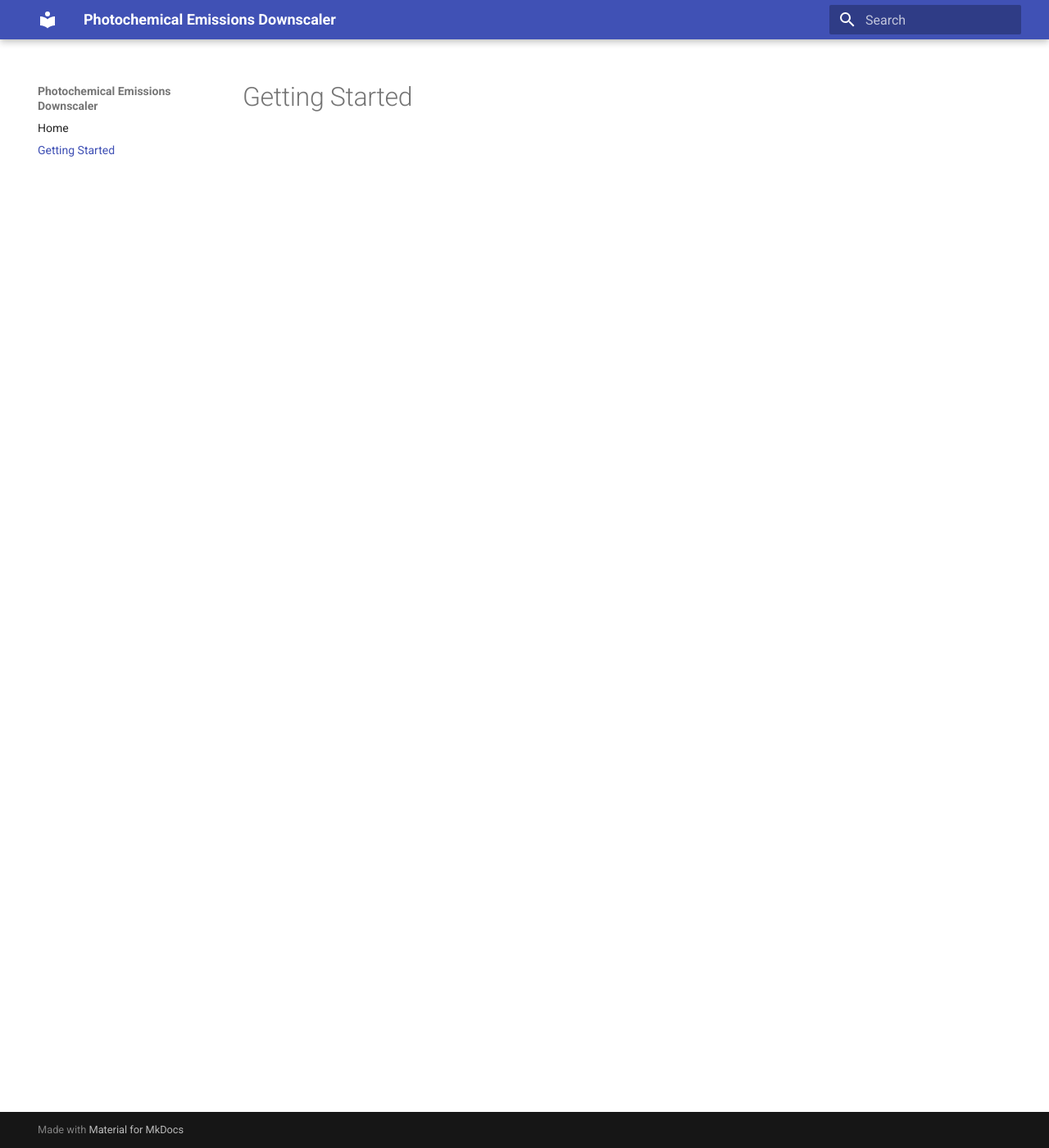
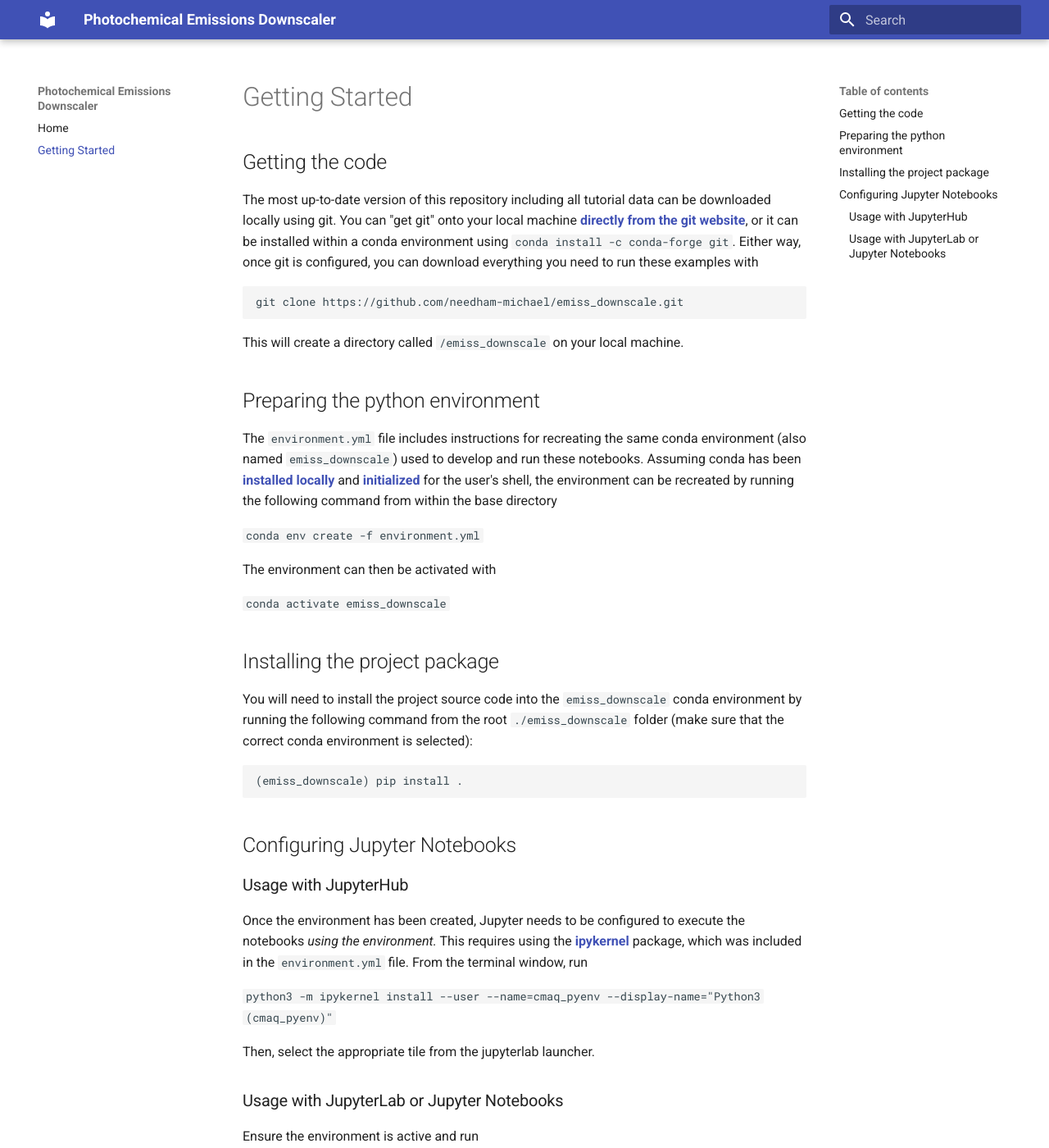
Before and after one commit to needham-michael/emiss_downscale, an MkDocs documentation site: the page built from docs/setup.md, in a window 1280 px wide and 1400 px high. Shown: the whole window at 82% size. Built offline with MkDocs 1.6.1 and Material for MkDocs 9.7.7, drawn with Linux system fonts in a browser that asks for light colours; some of the changed text lies outside the part shown.

Commit message:
added install and config instructions to docs

````diff
--- a/docs/setup.md
+++ b/docs/setup.md
@@ -1 +1,55 @@
-# Getting Started
+Getting Started
+===============
+
+Getting the code
+----------------
+
+The most up-to-date version of this repository including all tutorial data can be downloaded locally using git. You can "get git" onto your local machine __[directly from the git website](https://git-scm.com/downloads)__, or it can be installed within a conda environment using `conda install -c conda-forge git`. Either way, once git is configured, you can download everything you need to run these examples with
+
+```shell
+git clone https://github.com/needham-michael/emiss_downscale.git
+```
+
+This will create a directory called `/emiss_downscale` on your local machine.
+
+Preparing the python environment
+--------------------------------
+
+The `environment.yml` file includes instructions for recreating the same conda environment (also named `emiss_downscale`) used to develop and run these notebooks. Assuming conda has been __[installed locally](https://conda.io/projects/conda/en/latest/user-guide/install/index.html)__ and __[initialized](https://conda.io/projects/conda/en/latest/dev-guide/deep-dives/activation.html)__ for the user's shell, the environment can be recreated by running the following command from within the base directory
+
+`conda env create -f environment.yml`
+
+The environment can then be activated with
+
+`conda activate emiss_downscale`
+
+Installing the project package
+------------------------------
+You will need to install the project source code into the `emiss_downscale` conda environment by running the following command from the root `./emiss_downscale` folder (make sure that the correct conda environment is selected):
+
+```shell
+(emiss_downscale) pip install .
+```
+
+Configuring Jupyter Notebooks
+-----------------------------
+
+### Usage with JupyterHub
+
+Once the environment has been created, Jupyter needs to be configured to execute the notebooks *using the environment.* This requires using the __[ipykernel](https://github.com/ipython/ipykernel)__ package, which was included in the `environment.yml` file. From the terminal window, run
+
+`python3 -m ipykernel install --user --name=cmaq_pyenv --display-name="Python3 (cmaq_pyenv)"`
+
+Then, select the appropriate tile from the jupyterlab launcher.
+
+### Usage with JupyterLab or Jupyter Notebooks
+
+Ensure the environment is active and run
+
+```shell
+# For jupyter lab
+(emiss_downscale) jupyter lab
+
+# For the classic notebooks
+(emiss_downscale) jupyter notebook
+```
````
